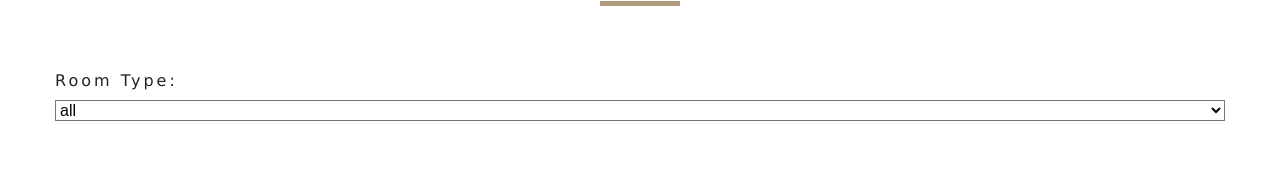
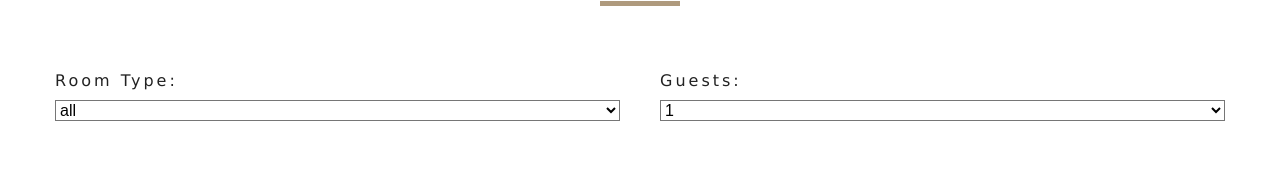
Before and after one commit to hamedjbbri/vancity-hotel-reactjs, a React (Create React App) app: page /rooms in a window 1280 px wide. Shown: the part 681-854 px from the top of the page. Built offline with nearby package versions, Linux system fonts and the light colour scheme.

Commit message:
Filter by guest

```diff
--- a/src/components/RoomsFilter.js
+++ b/src/components/RoomsFilter.js
@@ -26,6 +26,11 @@
         return <option value={item} key={index}>{item}</option>
     })
 
+   let people = getUnique(rooms, 'capacity');
+   people = people.map((item,index) => {
+       return <option key={index} value={item}>{item}</option>
+   })
+
     return (
 
         <section className="filter-container">
@@ -34,12 +39,19 @@
                 {/* select type */}
                 <div className="form-group">
                     <label htmlFor="type">room type:</label>
-                    <select name="type" id="type" value={type} className="form-control"
-                        onChange={handleChange} >
+                    <select name="type" id="type" value={type} className="form-control" onChange={handleChange} >
                        {types}
                     </select>
                 </div>
                 {/* end of select type */}
+                {/*  guests */}
+                <div className="form-group">
+                    <label htmlFor="capacity">Guests:</label>
+                    <select name="capacity" id="capacity" value={capacity} className="form-control" onChange={handleChange} >
+                       {people}
+                    </select>
+                </div>
+                {/* end guests  */}
             </form>
         </section>
     );
--- a/src/context.js
+++ b/src/context.js
@@ -71,11 +71,23 @@
        let {
            rooms,type,capacity,price,minSize,maxSize,breakfast,pets
        } = this.state
+        // all the rooms
+        let tempRooms = [...rooms];
+        // transform values
+        capacity = parseInt(capacity)
 
-        let tempRooms = [...rooms];
+        // filter by type
         if(type !== 'all') {
             tempRooms = tempRooms.filter(room => room.type === type)
         }
+
+
+        // filter by capacity
+        if(capacity !== 1) {
+            tempRooms = tempRooms.filter(room => room.capacity >= capacity)
+
+        }
+
 
         this.setState({
             sortedRooms: tempRooms
```
